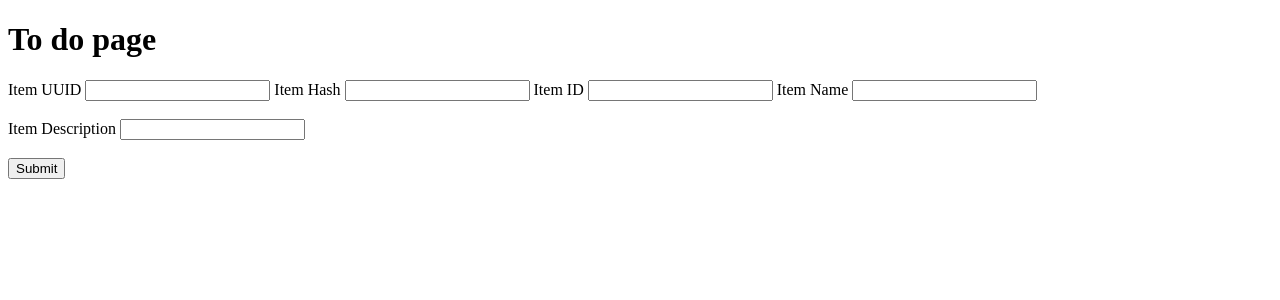
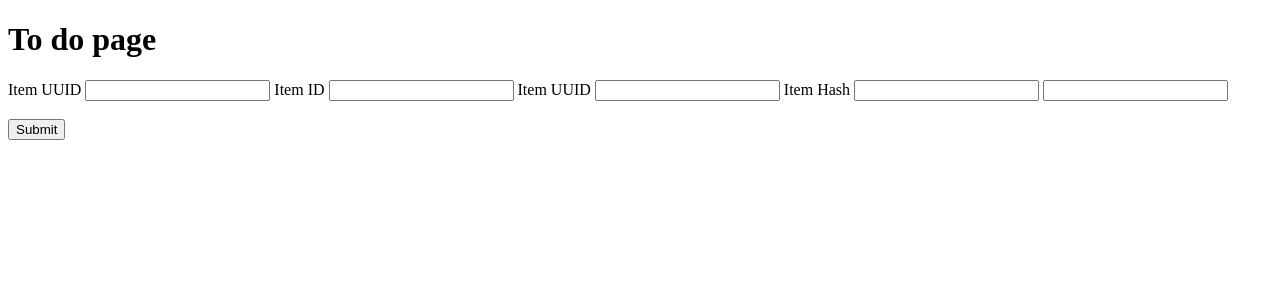
Before and after one commit to bhavanagowda28/git-github-assignment, a Flask app: page / in a window 1280 px wide. Shown: the top 300 px of the page. Run offline with Flask 3, Linux system fonts and the light colour scheme.

Commit message:
Added Item UUID field

```diff
--- a/templates/index.html
+++ b/templates/index.html
@@ -8,6 +8,11 @@
 <h1>To do page</h1>
 <form action="/submittodoitem" method="POST">
 
+<label>Item UUID</label>
+<input type="text" name="itemUUID">
+
+<label>Item ID</label>
+<input type="text" name="itemId">
 
 <label>Item UUID</label>
 <input type="text" name="itemUUID">
@@ -15,22 +20,11 @@
 <label>Item Hash</label>
 <input type="text" name="itemHash">
 
-
-<label>Item ID</label>
-<input type="text" name="itemId">
-
-
-<label>Item Name</label>
-<input type="text" name="itemName"><br><br>
-
-
-<label>Item Description</label>
 <input type="text" name="itemDescription"><br><br>
 
 
 <button type="submit">Submit</button>
 
 </form>
-
 </body>
 </html>
```
